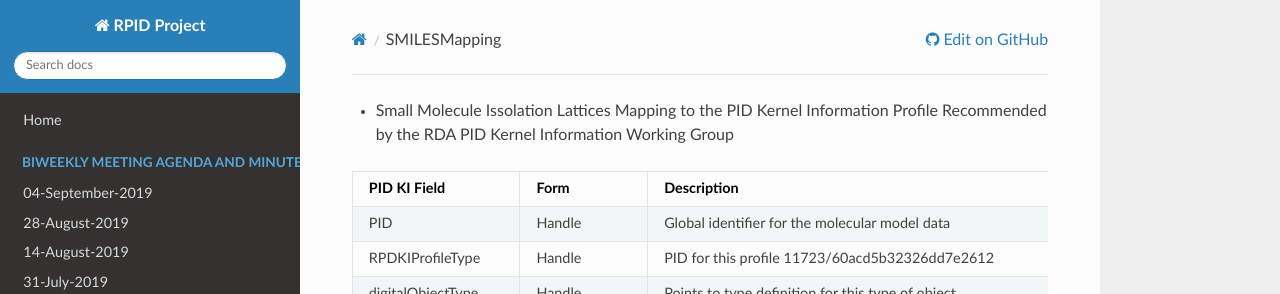
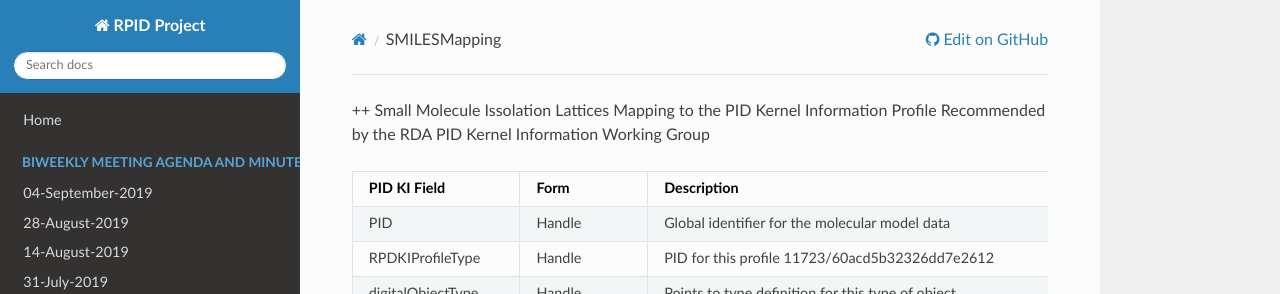
Before and after one commit to rpidproject/rpid, an MkDocs documentation site: the page built from docs/SMILESMapping.md, in a window 1280 px wide. Shown: the top 294 px of the page. Built offline with MkDocs 1.6.1, drawn with Linux system fonts in a browser that asks for light colours; nearby versions of some CDN libraries; old or Windows-style settings are respelled for this version of MkDocs.

```diff
--- a/docs/SMILESMapping.md
+++ b/docs/SMILESMapping.md
@@ -1,4 +1,4 @@
-* Small Molecule Issolation Lattices Mapping to the PID Kernel Information Profile Recommended by the RDA PID Kernel Information Working Group
+++ Small Molecule Issolation Lattices Mapping to the PID Kernel Information Profile Recommended by the RDA PID Kernel Information Working Group
 
 | PID KI Field | Form | Description |
 |--------------|------|-------------|
```
